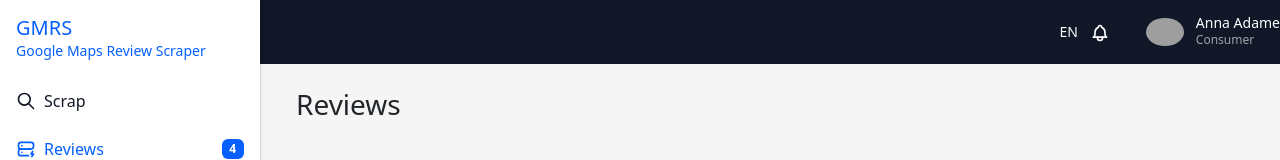
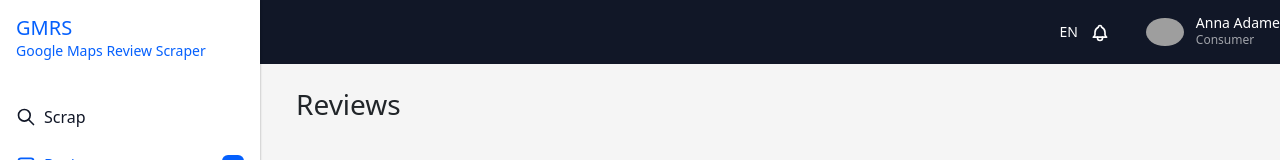
Before and after one commit to shakhrillo/m_main, a React (Vite) app in the folder codecanyon/gmr_scrap/demo/client/: page /reviews in a window 1280 px wide. Shown: the top 160 px of the page. Built offline with nearby package versions, Linux system fonts and the light colour scheme; no server answers; the database is empty; sample sign-in values are in the browser's storage; grey boxes are pictures that could not be loaded.

Commit message:
Refactor sidebar styles by removing padding and adjusting margins for improved layout

```diff
--- a/codecanyon/gmr_scrap/demo/client/src/styles/components/_sidebar.scss
+++ b/codecanyon/gmr_scrap/demo/client/src/styles/components/_sidebar.scss
@@ -7,7 +7,6 @@
     0 1px 3px rgba(0, 0, 0, 0.12),
     0 1px 2px rgba(0, 0, 0, 0.24);
   background-color: #fff;
-  padding: 1rem;
   width: 100%;
   height: 100%;
   font-size: 16px;
@@ -17,7 +16,7 @@
     flex-direction: column;
     justify-content: space-between;
     align-items: center;
-    margin-bottom: 1rem;
+    padding: 1rem;
     color: var(--bs-primary);
   }
 
@@ -34,6 +33,7 @@
   .sidebar-menu {
     display: flex;
     flex-direction: column;
+    padding: 1rem;
     height: 100%;
   }
 
```
